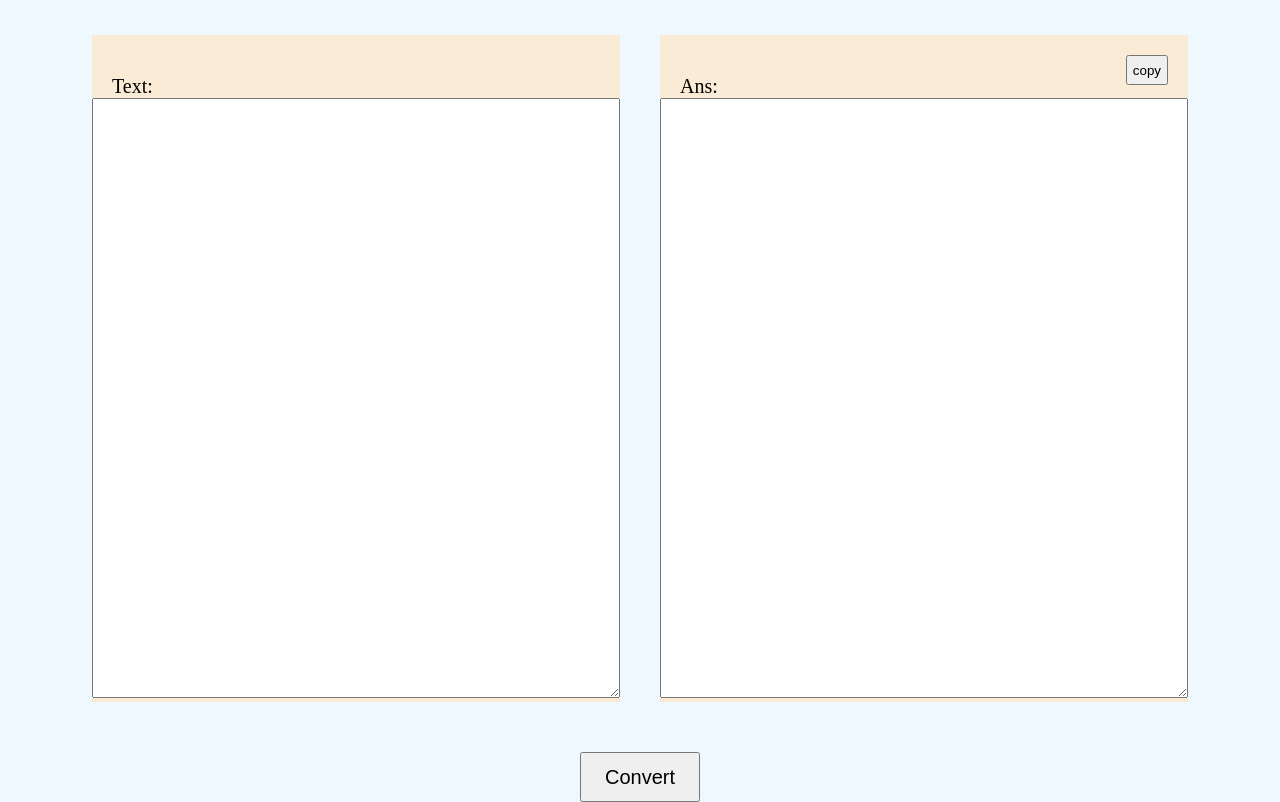
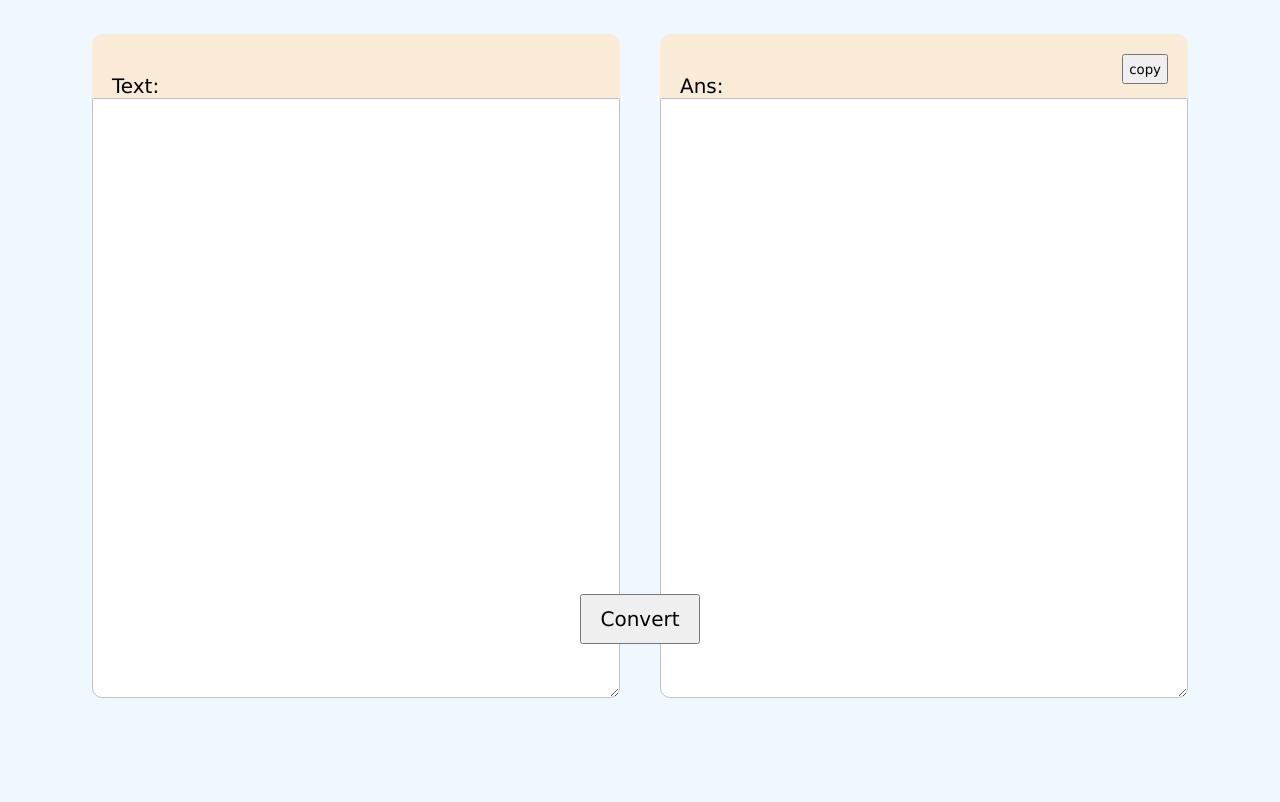
Before and after one commit to nurhasan01/textToBinary.git.io, a plain HTML site: page index.html in a window 1280 px wide. Shown: the part 102-904 px from the top of the page. After the commit the page ends 826 px from the top, so only its background shows below. Drawn offline with nearby package versions, Linux system fonts and the light colour scheme.

Commit message:
css second upgrade

```diff
--- a/style.css
+++ b/style.css
@@ -2,6 +2,8 @@
   box-sizing: border-box;
   margin: 0;
   padding: 0;
+   font-family: "Lucida Sans", "Lucida Sans Regular", "Lucida Grande",
+    "Lucida Sans Unicode", Geneva, Verdana, sans-serif;
 }
 h1,
 h2 {
@@ -31,8 +33,14 @@ textarea {
   min-height: 600px;
   padding: 20px;
   font-size: 20px;
-  font-family: "Lucida Sans", "Lucida Sans Regular", "Lucida Grande",
-    "Lucida Sans Unicode", Geneva, Verdana, sans-serif;
+
+  border: 1px solid rgb(195, 192, 197);
+  border-bottom-left-radius: 10px;
+  border-bottom-right-radius: 10px;
+}
+
+textarea:focus{
+  outline: none;
 }
 
 .text {
@@ -40,7 +48,9 @@ textarea {
   width: 48%;
   background-color: antiquewhite;
   padding: 40px 0 0;
-  height: auto;
+  height: 600px;
+  border-top-left-radius: 10px;
+  border-top-right-radius: 10px;
 }
 
 .ans {
@@ -49,8 +59,10 @@ textarea {
   margin: 0 0 0 40px;
   background-color: antiquewhite;
   padding: 40px 0 0;
-  height: auto;
+  height: 600px;
   position: relative;
+  border-top-left-radius: 10px;
+  border-top-right-radius: 10px;
 }
 
 .btn input {
@@ -60,15 +72,15 @@ textarea {
   width: 120px;
   height: 50px;
   font-size: 20px;
+  bottom: 80px;
 }
 
 label {
-  padding:0 20px;
+  padding: 0 20px;
   font-size: 20px;
-
 }
 
-#copy{
+#copy {
   position: absolute;
   right: 20px;
   height: 30px;
```
